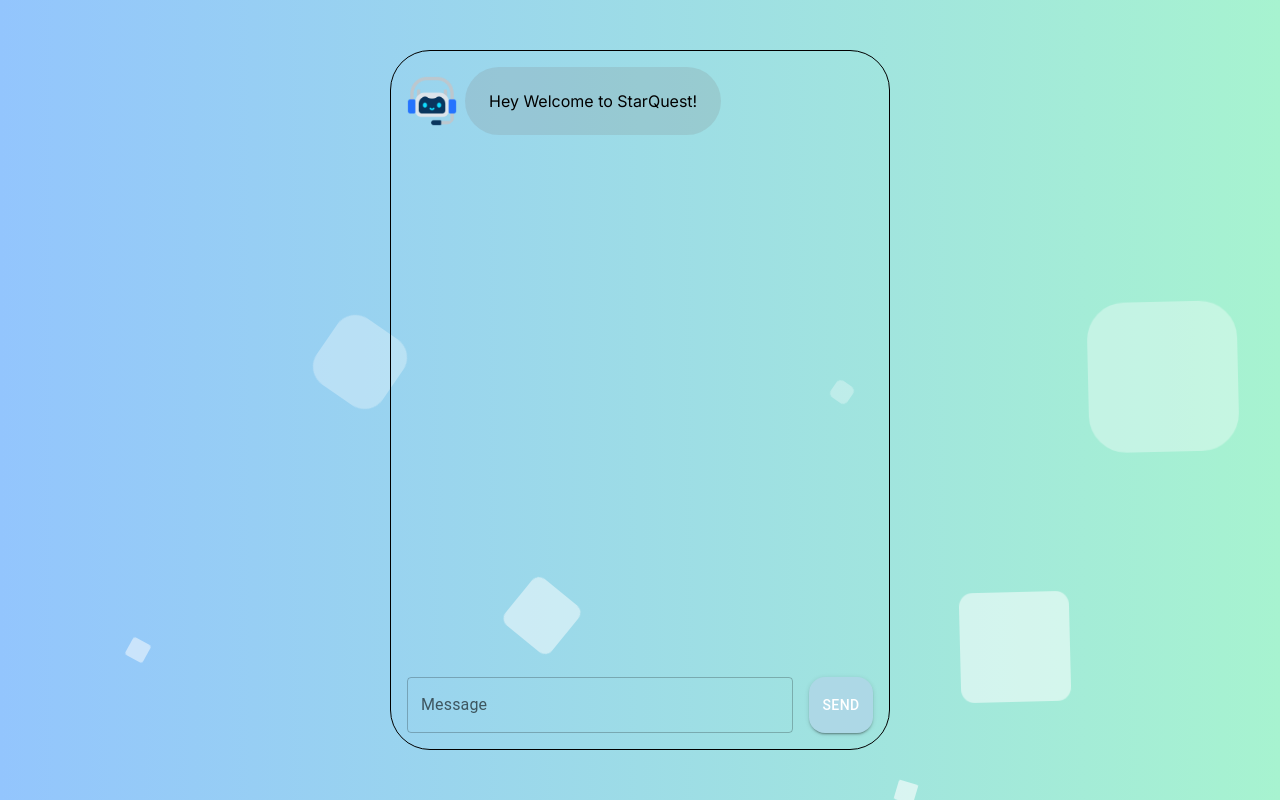
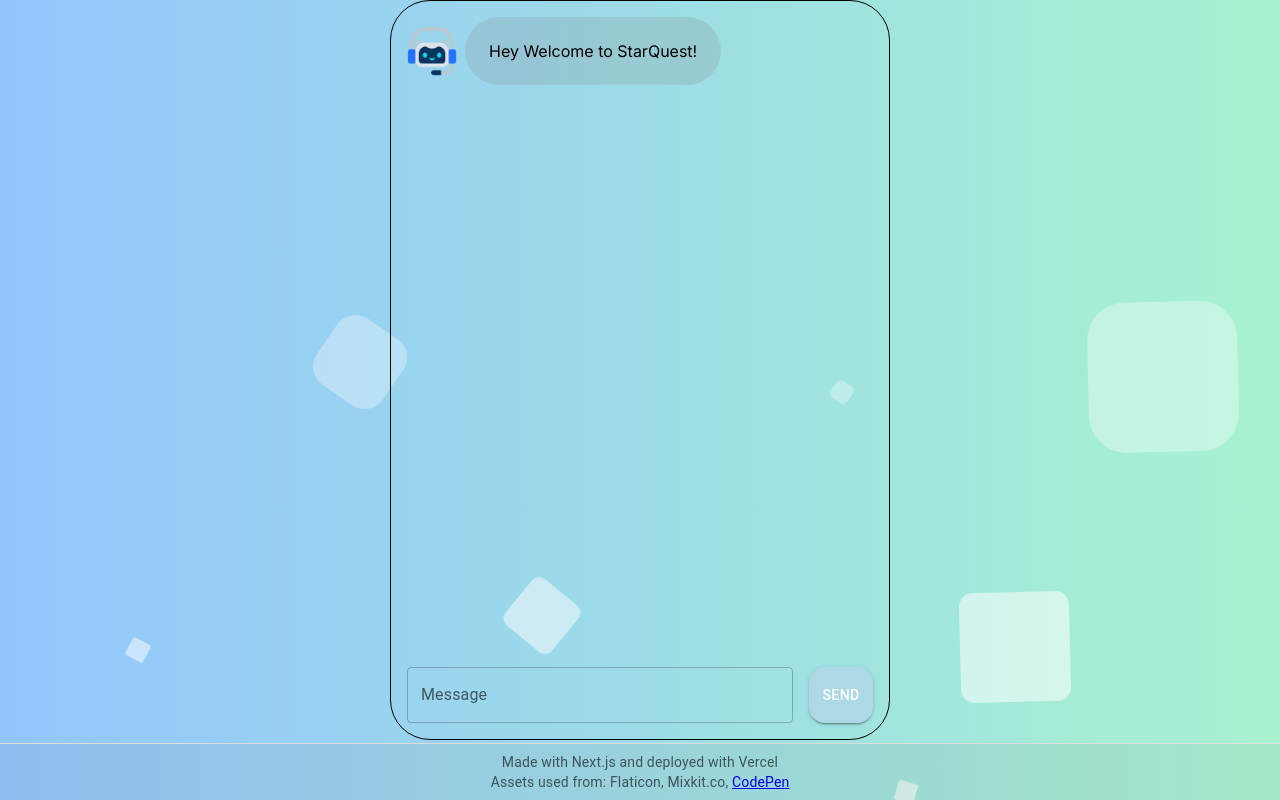
Before and after one commit to dudum-404/StarQuest-zodiacbot, a Next.js app: page / in a window 1280 px wide. Built offline with nearby package versions, Linux system fonts and the light colour scheme.

Commit message:
added footer changed icon

```diff
--- a/app/layout.js
+++ b/app/layout.js
@@ -1,7 +1,6 @@
 import { Inter } from "next/font/google";
 import "./globals.css";
-import { Analytics } from "@vercel/analytics/react"
-
+import { Analytics } from "@vercel/analytics/react";
 
 const inter = Inter({ subsets: ["latin"] });
 
@@ -33,6 +32,7 @@ export default function RootLayout({ children }) {
         {/* Main content */}
         <div className="context">
           {children}
+          <Analytics />
         </div>
       </body>
     </html>
--- a/app/page.js
+++ b/app/page.js
@@ -1,7 +1,7 @@
 "use client";
-import { Box, Button, Stack, TextField } from '@mui/material';
+import { Box, Button, Stack, TextField, Typography } from '@mui/material';
 import { useState, useRef, useEffect } from 'react';
-import { Analytics } from "@vercel/analytics/react";
+
 export default function Home() {
   const [messages, setMessages] = useState([
     {
@@ -115,17 +115,16 @@ export default function Home() {
       height="100vh"
       display="flex"
       flexDirection="column"
-      justifyContent="center"
-      alignItems="center"
     >
       <Stack
         direction={'column'}
         width="500px"
-        height="700px"
+        height="calc(100% - 60px)" // Adjust height to account for footer
         border="1px solid black"
         p={2}
         spacing={3}
         borderRadius={10} // Rounded chat box
+        margin="0 auto" // Center the chat box
       >
         <Stack
           direction={'column'}
@@ -187,6 +186,24 @@ export default function Home() {
           </Button>
         </Stack>
       </Stack>
+
+      {/* Footer */}
+      <Box
+        width="100%"
+        bgcolor="rgba(128, 128, 128, 0.1)" // Light gray background
+        p={1}
+        textAlign="center"
+        borderTop="1px solid #ddd"
+        position="absolute"
+        bottom={0}
+      >
+        <Typography variant="body2" color="textSecondary">
+          Made with Next.js and deployed with Vercel
+        </Typography>
+        <Typography variant="body2" color="textSecondary">
+          Assets used from: Flaticon, Mixkit.co, <a href="https://codepen.io/mohaiman/pen/MQqMyo" target="_blank" rel="noopener noreferrer">CodePen</a>
+        </Typography>
+      </Box>
     </Box>
   );
 }
```
Also changed, not shown: 1 other file (tests, documents, lock files or other folders).
